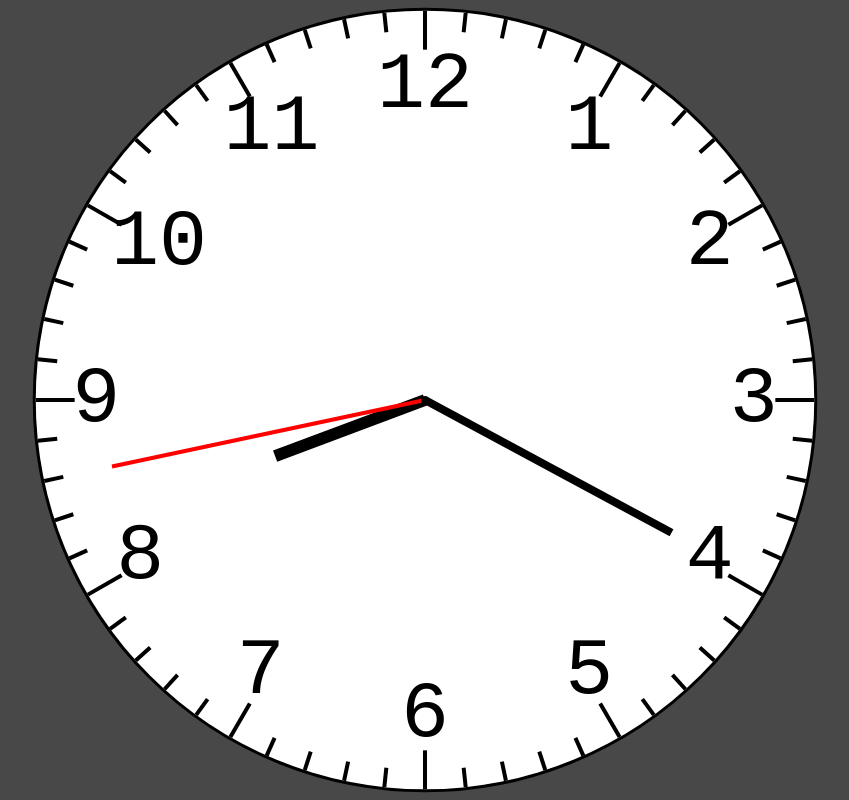
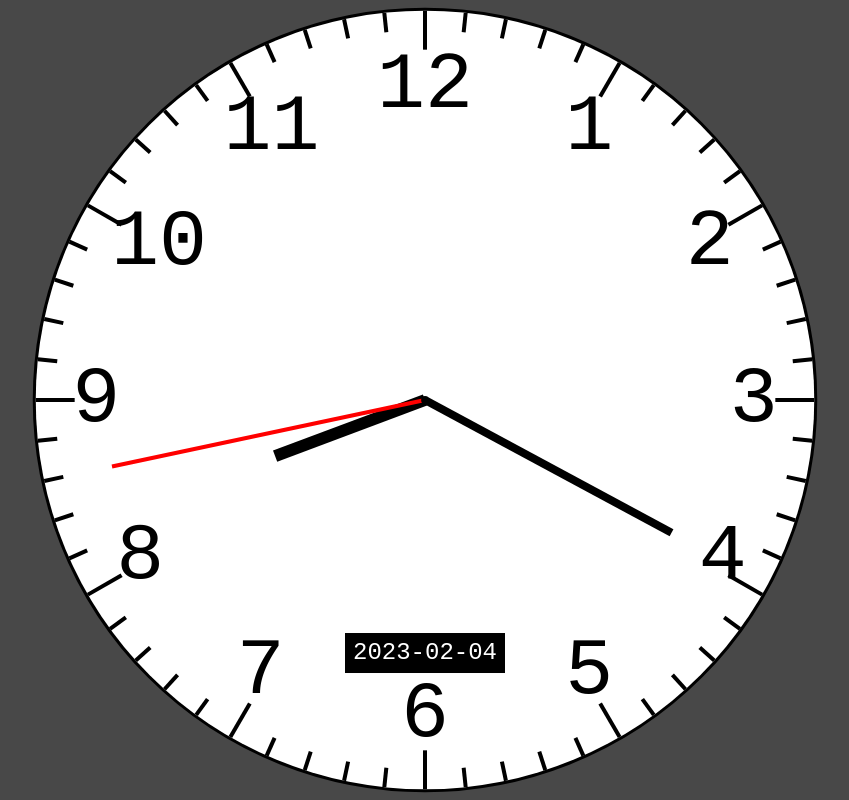
Before and after one commit to rxn7/clock, a website with bundled scripts: page static/index.html in a window 1280 px wide. Shown: the whole page, without its empty margins (215-1064 px from the left). Built offline with nearby package versions, Linux system fonts and the light colour scheme.

Commit message:
Added date display

```diff
--- a/src/clock.ts
+++ b/src/clock.ts
@@ -1,3 +1,4 @@
+import DateDisplay from './dateDisplay.js'
 import Hand from './hand.js'
 import { getHourAngle, getMinuteAngle, getSecondAngle, PI2 } from './helpers/mathHelper.js'
 
@@ -7,30 +8,44 @@ const CLOCK_MARGIN_PX: number = 10 + CLOCK_BORDER_THICKNESS
 const SCALE_BASE: number = 100
 
 export default class Clock {
-	private hourHand: Hand = new Hand(this, SCALE_BASE * 0.2, 1.5, '#000')
-	private minuteHand: Hand = new Hand(this, SCALE_BASE * 0.35, 1, '#000')
-	private secondHand: Hand = new Hand(this, SCALE_BASE * 0.4, 0.5, '#f00')
+	private hourHand: Hand
+	private minuteHand: Hand
+	private secondHand: Hand
+	private dateDisplay: DateDisplay
 	private radius: number = 0
 	private scale: number = 1
-	private ctx: CanvasRenderingContext2D
+	public ctx: CanvasRenderingContext2D
 
 	constructor(ctx: CanvasRenderingContext2D) {
 		this.ctx = ctx
+		this.hourHand = new Hand(this, SCALE_BASE * 0.2, 1.5, '#000')
+		this.minuteHand = new Hand(this, SCALE_BASE * 0.35, 1, '#000')
+		this.secondHand = new Hand(this, SCALE_BASE * 0.4, 0.5, '#f00')
+		this.dateDisplay = new DateDisplay(this)
 		this.update()
 		setInterval(this.update.bind(this), 1000)
 	}
 
-	public getScale = (): number => this.scale
-	public getRadius = (): number => this.radius
+	public getScale(): number {
+		return this.scale
+	}
+
+	public getRadius(): number {
+		return this.radius
+	}
 
 	public handleResize(): void {
 		this.scale = this.ctx.canvas.width / SCALE_BASE
 		this.radius = this.ctx.canvas.width * 0.5 - CLOCK_MARGIN_PX
+		this.dateDisplay.handleResize()
+
+		document.body.style.setProperty('--scale', `${this.scale}`)
 	}
 
 	public update(): void {
 		const now: Date = new Date()
 		this.setTime(now)
+		this.dateDisplay.update()
 	}
 
 	public setTime(date: Date): void {
@@ -42,9 +57,10 @@ export default class Clock {
 	public render(): void {
 		this.renderFace()
 		this.renderFaceDecorations()
-		this.hourHand.render(this.ctx)
-		this.minuteHand.render(this.ctx)
-		this.secondHand.render(this.ctx)
+		this.dateDisplay.render()
+		this.hourHand.render()
+		this.minuteHand.render()
+		this.secondHand.render()
 		this.renderDot()
 	}
 
--- /dev/null
+++ b/src/dateDisplay.ts
@@ -0,0 +1,59 @@
+import Clock from './clock.js'
+
+const FONT_SIZE_UNSCALED: number = 3
+
+export default class DateDisplay {
+	private clock: Clock
+	private ctx: CanvasRenderingContext2D
+	private width: number = 20
+	private height: number = 20
+	private originX: number = 0
+	private originY: number = 0
+	private fontSize: number = 0
+	private textPositionX: number = 0
+	private textPositionY: number = 0
+	private text: string = ''
+
+	constructor(clock: Clock) {
+		this.clock = clock
+		this.ctx = clock.ctx
+	}
+
+	public handleResize(): void {
+		this.width = this.clock.getScale() * 20
+		this.height = this.clock.getScale() * 5
+
+		this.originX = (this.ctx.canvas.width - this.width) * 0.5
+		this.originY = (this.ctx.canvas.height - this.height) * 0.5 + this.clock.getRadius() * 0.65
+
+		this.fontSize = FONT_SIZE_UNSCALED * this.clock.getScale()
+
+		this.update()
+	}
+
+	public update(): void {
+		this.updateText()
+	}
+
+	public render(): void {
+		this.ctx.fillStyle = '#000'
+		this.ctx.fillRect(this.originX, this.originY, this.width, this.height)
+
+		this.ctx.font = `${this.fontSize}px monospace`
+		this.ctx.fillStyle = '#fff'
+		this.ctx.textAlign = 'left'
+		this.ctx.textBaseline = 'top'
+		this.ctx.fillText(this.text, this.textPositionX, this.textPositionY)
+	}
+
+	private updateText(): void {
+		const isoDate: string = new Date().toISOString()
+		this.text = isoDate.substring(0, isoDate.indexOf('T'))
+
+		this.ctx.font = `${this.fontSize}px monospace`
+		const metrics: TextMetrics = this.ctx.measureText(this.text)
+
+		this.textPositionX = this.originX + (this.width - metrics.width) * 0.5
+		this.textPositionY = this.originY + (this.height - this.fontSize) * 0.5
+	}
+}
--- a/src/hand.ts
+++ b/src/hand.ts
@@ -2,6 +2,7 @@ import Clock from './clock.js'
 import { deg2rad } from './helpers/mathHelper.js'
 
 export default class Hand {
+	private ctx: CanvasRenderingContext2D
 	public length: number
 	public width: number
 	public color: string
@@ -9,23 +10,24 @@ export default class Hand {
 	private clock: Clock
 
 	constructor(clock: Clock, length: number = 10, width: number = 2, color: string = '#fff') {
+		this.ctx = clock.ctx
 		this.length = length
 		this.width = width
 		this.color = color
 		this.clock = clock
 	}
 
-	public render(ctx: CanvasRenderingContext2D): void {
-		const centerX: number = ctx.canvas.width * 0.5
-		const centerY: number = ctx.canvas.height * 0.5
+	public render(): void {
+		const centerX: number = this.ctx.canvas.width * 0.5
+		const centerY: number = this.ctx.canvas.height * 0.5
 		const width: number = this.width * this.clock.getScale()
 		const length: number = this.length * this.clock.getScale()
 		const angle: number = this.angle - deg2rad(90)
-		ctx.beginPath()
-		ctx.strokeStyle = this.color
-		ctx.lineWidth = width
-		ctx.moveTo(centerX, centerY)
-		ctx.lineTo(centerX + Math.cos(angle) * length, centerY + Math.sin(angle) * length)
-		ctx.stroke()
+		this.ctx.beginPath()
+		this.ctx.strokeStyle = this.color
+		this.ctx.lineWidth = width
+		this.ctx.moveTo(centerX, centerY)
+		this.ctx.lineTo(centerX + Math.cos(angle) * length, centerY + Math.sin(angle) * length)
+		this.ctx.stroke()
 	}
 }
--- a/src/index.ts
+++ b/src/index.ts
@@ -1,6 +1,6 @@
 import Clock from './clock.js'
 
-const canvas: HTMLCanvasElement = document.createElement('canvas')
+const canvas: HTMLCanvasElement = document.getElementById('clock-canvas') as HTMLCanvasElement
 const ctx: CanvasRenderingContext2D = canvas.getContext('2d') as CanvasRenderingContext2D
 const clock: Clock = new Clock(ctx)
 const clearColor: string = getComputedStyle(document.body).getPropertyValue('--background-color')
--- a/static/index.html
+++ b/static/index.html
@@ -7,7 +7,7 @@
 		<title>Clock</title>
 	</head>
 
-	<body></body>
-
+	<body>
+		<canvas id="clock-canvas"></canvas>
 	<script type="module" src="src/index.js"></script>
 </html>
--- a/static/style.css
+++ b/static/style.css
@@ -1,14 +1,30 @@
 body {
+	--scale: 1;
 	--background-color: #484848;
 	padding: 0;
 	margin: 0;
 	background-color: var(--background-color);
 }
 
-canvas {
+#clock-canvas {
 	z-index: 1;
 	position: fixed;
 	left: 50%;
 	top: 50%;
 	transform: translate(-50%, -50%);
 }
+
+#clock-date-display {
+	z-index: 10;
+	position: fixed;
+	left: 50%;
+	top: calc(50% + 10px * var(--scale));
+	transform: translate(-50%, -50%);
+	background-color: #969696;
+	border: calc(0.3px * var(--scale)) solid black;
+	text-align: center;
+	vertical-align: middle;
+	font-family: monospace;
+	height: 100%;
+	font-size: calc(2px * var(--scale));
+}
```
